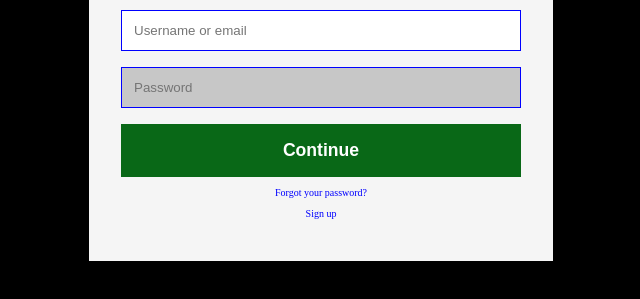
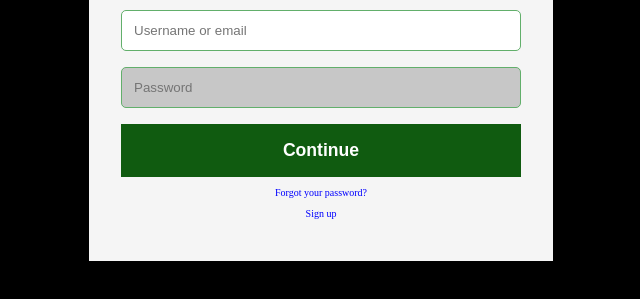
Before and after one commit to TeliAccenture/E-WasteSite, a plain HTML site: page E-WasteSite-main/pages/login.html in a window 1280 px wide. Shown: the part 305-604 px from the top of the page, without its empty margins (319-959 px from the left). Drawn offline with Linux system fonts and the light colour scheme.

Commit message:
Added CSS variables for ease

```diff
--- a/E-WasteSite-main/style/style.css
+++ b/E-WasteSite-main/style/style.css
@@ -1,9 +1,10 @@
-* {
-    color: blue;
-}
-
-body{
-    color: black;
+:root{
+    --primary-color: black;
+    --secondary-color: white;
+    --accent-color: rgb(16, 91, 16);
+    --border-color: rgb(98, 175, 107);
+    --error-color: red;
+    --link-color: blue;
 }
 
 .loginContainer{
@@ -37,8 +38,8 @@ display: block;
 width: 100%;
 padding: 0.75rem;
 box-sizing: border-box;
-border-radius: blue;
-border: 1px solid blue;
+border-radius: 5px;
+border: 1px solid var(--border-color);;
 outline: none;
 background: rgb(199, 199, 199);
 transition: background 0.2s, border-color 0.2s;
@@ -48,14 +49,14 @@ transition: background 0.2s, border-color 0.2s;
    background: white;
 }
 .formInputErrorMessage{
-color: red;
-border-color: red;
+color: var(--error-color);
+border-color: var(--error-color);
 }
 
 .form formErrorMessage{
 margin-top: 0rem;
 font-size: 0.85rem;
-color: red;
+color: var(--error-color);
 
 }
 
@@ -66,14 +67,14 @@ color: red;
     font-size: 1.1rem;
     color: white;
     border: none;
-    border-radius: blue;
+    border-radius: var(--border-color);
     outline: none;
     cursor: pointer;
-    background: rgb(9, 104, 23);
+    background: var(--accent-color);
 }
 
 .formButton:hover{
-    background-color: rgb(87, 181, 87);
+    background-color: var(--border-color);
 }
 
 .formButton:active{
@@ -89,10 +90,14 @@ color: red;
 .formLink{
     text-decoration: none;
     cursor: pointer;
-    color: blue;
+    color:var(--link-color);;
 }
 
 .formLink:hover{
     text-decoration: underline;
     cursor: pointer;
 }
+
+.formHidden{
+    display:none;
+}
```
